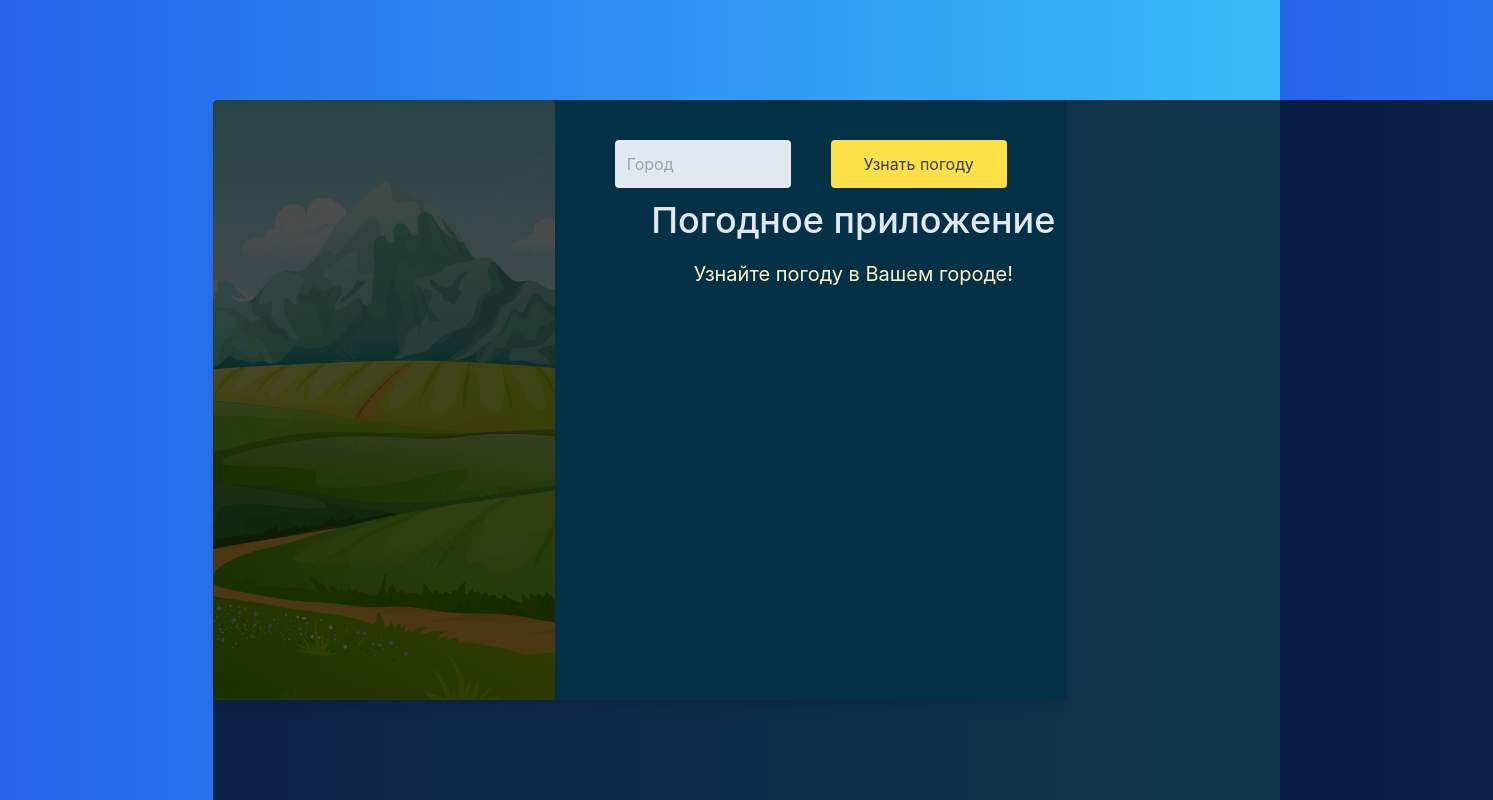
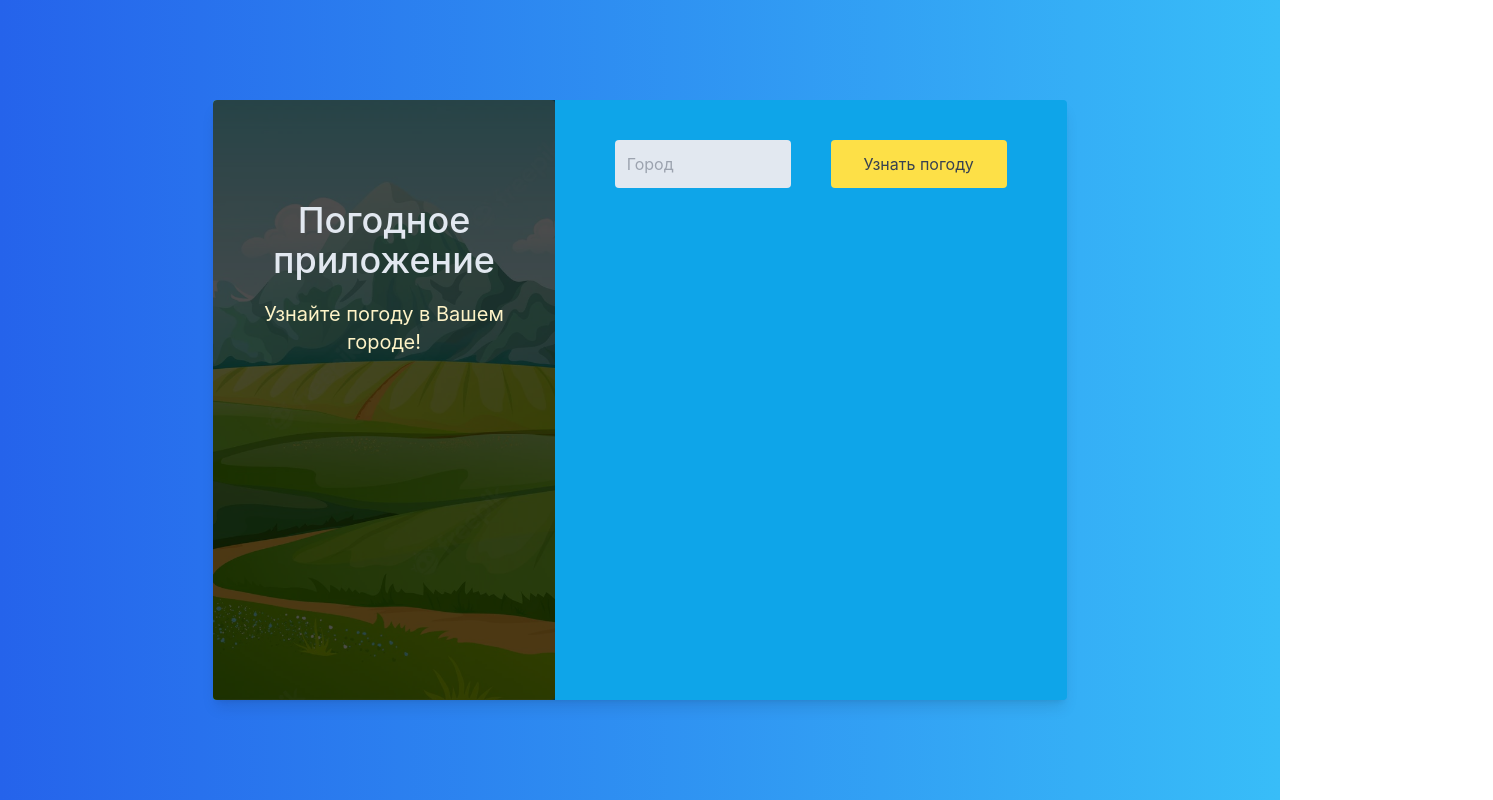
Before and after one commit to StasMarfenko/ReactWeatherApp, a React (Create React App) app: page / in a window 1280 px wide. Shown: the top 800 px of the page, 1493 px wide, since content can reach past the window. Built offline with nearby package versions, Linux system fonts and the light colour scheme.

Commit message:
Update App.js

```diff
--- a/src/App.js
+++ b/src/App.js
@@ -124,7 +124,7 @@ class App extends React.Component {
       <div className="wrapper h-screen 2xl:min-h-[800px]">
         <div className="w-full lg:w-2/3 h-full mx-0 lg:mx-auto flex items-center">
           <div className="weather-block  lg:min-h-[400px] lg:min-w-[680px] flex-row lg:flex w-full h-full lg:h-3/4 bg-sky-500 rounded shadow-lg">
-            <div className="titleWeather bg-cover bg-center w-full h-1/2 lg:h-full lg:w-2/5 rounded">
+            <div className="titleWeather relative bg-cover bg-center w-full h-1/2 lg:h-full lg:w-2/5 rounded">
               <div className="grid absolute h-full w-full bg-black bg-opacity-70 text-slate-200 pt-20 2xl:pt-40 text-center rounded-l">
                <Info1 />
               </div>
```
